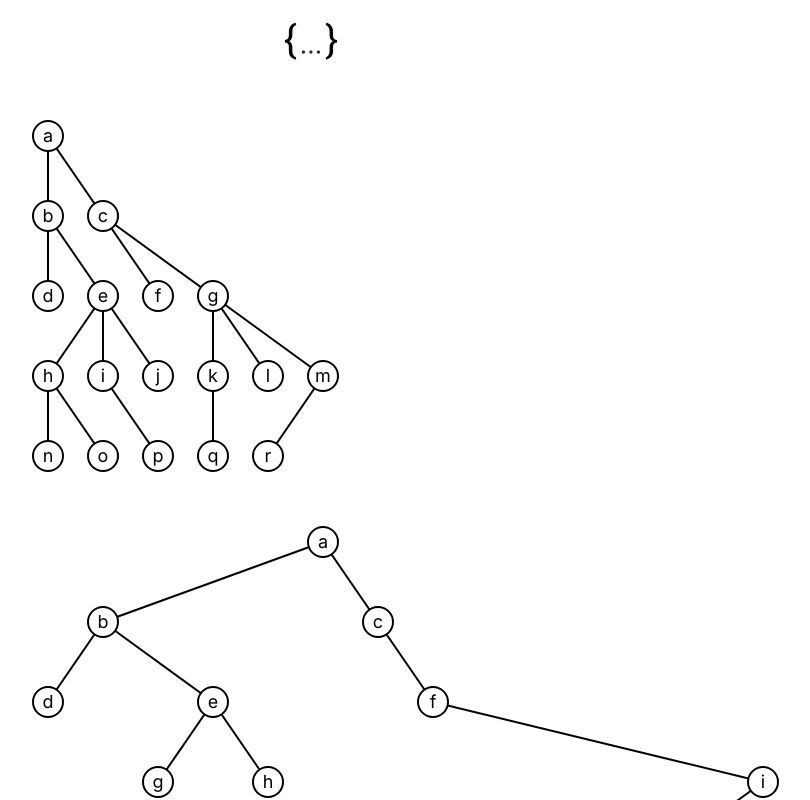
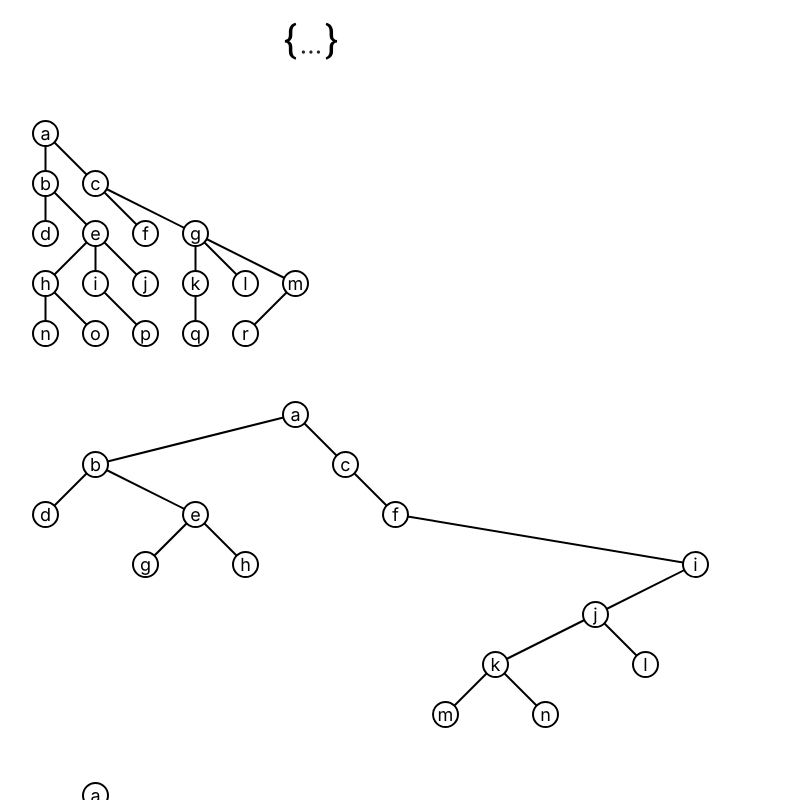
Before and after one commit to Bowen7/blog, a Next.js app: page /demos/tree-drawing in a window 1280 px wide. Shown: the top 800 px of the page, without its empty margins (329-1139 px from the left). Built offline with nearby package versions, Linux system fonts and the light colour scheme.

Commit message:
refactor tree render and fix walker alogrithm

```diff
--- a/demos/tree-drawing/a-node-positioning-algorithm-for-general-trees.js
+++ b/demos/tree-drawing/a-node-positioning-algorithm-for-general-trees.js
@@ -1,7 +1,7 @@
 import { memo } from 'react'
 import cloneDeep from 'lodash/cloneDeep'
 import { maryRoot } from './tree.js'
-import { renderMaryTree } from './utils'
+import { LEVEL_SEPARATION, NODE_HEIGHT, renderMaryTree } from './utils'
 const isLeaf = (node) => !node.children || node.children.length === 0
 
 const hasLeftSibling = (node) => node.parent?.children.indexOf(node) > 0
@@ -43,13 +43,13 @@ export const walkerAlgorithm = (root) => {
 
   const apportion = (node, level) => {
     let leftmost = node.children[0]
-    const neighbor = getLeftNeighbor(leftmost)
+    let neighbor = getLeftNeighbor(leftmost)
     if (!neighbor) {
       return
     }
     let compareDepth = 1
     const depthToStop = maxDepth - level
-    while (leftmost && compareDepth <= depthToStop) {
+    while (leftmost && neighbor && compareDepth <= depthToStop) {
       let leftModSum = 0
       let rightModSum = 0
       let ancestorLeftmost = leftmost
@@ -69,19 +69,21 @@ export const walkerAlgorithm = (root) => {
       if (moveDistance > 0) {
         let tempPtr = node
         let leftSiblings = 0
-        while (tempPtr && tempPtr !== ancestorLeftmost) {
+        while (tempPtr && tempPtr !== ancestorNeighbor) {
           leftSiblings++
           tempPtr = getLeftSibling(tempPtr)
         }
         if (tempPtr) {
           const portion = moveDistance / leftSiblings
           tempPtr = node
-          while (tempPtr !== ancestorLeftmost) {
+          while (tempPtr !== ancestorNeighbor) {
             tempPtr.prelim += moveDistance
             tempPtr.modifier += moveDistance
             moveDistance -= portion
             tempPtr = getLeftSibling(tempPtr)
           }
+        } else {
+          return
         }
       }
 
@@ -90,6 +92,9 @@ export const walkerAlgorithm = (root) => {
         leftmost = getLeftmost(node, 0, compareDepth)
       } else {
         leftmost = leftmost.children[0]
+      }
+      if (leftmost) {
+        neighbor = getLeftNeighbor(leftmost)
       }
     }
   }
@@ -128,7 +133,7 @@ export const walkerAlgorithm = (root) => {
 
   const secondWalk = (node, level, modSum) => {
     node.x = node.prelim + modSum
-    node.y = level
+    node.y = level * (LEVEL_SEPARATION + NODE_HEIGHT)
     node.children?.forEach((child) =>
       secondWalk(child, level + 1, modSum + node.modifier)
     )
@@ -136,7 +141,6 @@ export const walkerAlgorithm = (root) => {
 
   firstWalk(root, 0)
   secondWalk(root, 0, 0)
-
   return root
 }
 
--- a/demos/tree-drawing/tidier-drawings-of-trees.js
+++ b/demos/tree-drawing/tidier-drawings-of-trees.js
@@ -1,9 +1,13 @@
 import { memo } from 'react'
 import cloneDeep from 'lodash/cloneDeep'
 import { trRoot } from './tree'
-import { renderBinaryTree } from './utils'
+import {
+  renderBinaryTree,
+  SIBLING_SEPARATION,
+  LEVEL_SEPARATION,
+  NODE_HEIGHT
+} from './utils'
 
-const MIN_SEPARATION = 1
 const TRAlgorithm = (root) => {
   const setup = (node, level, leftmost, rightmost) => {
     let { left, right } = node
@@ -17,7 +21,7 @@ const TRAlgorithm = (root) => {
     if (right) {
       setup(right, level + 1, rl, rr)
     }
-    node.y = level
+    node.y = level * (NODE_HEIGHT + LEVEL_SEPARATION)
     // leaf node
     if (!left && !right) {
       leftmost.addr = node
@@ -28,14 +32,14 @@ const TRAlgorithm = (root) => {
       rightmost.offset = 0
       node.offset = 0
     } else {
-      let curSep = MIN_SEPARATION
-      let rootSep = MIN_SEPARATION
+      let curSep = SIBLING_SEPARATION
+      let rootSep = SIBLING_SEPARATION
       let leftOffsetSum = 0
       let rightOffsetSum = 0
       while (left && right) {
-        if (curSep < MIN_SEPARATION) {
-          rootSep += MIN_SEPARATION - curSep
-          curSep = MIN_SEPARATION
+        if (curSep < SIBLING_SEPARATION) {
+          rootSep += SIBLING_SEPARATION - curSep
+          curSep = SIBLING_SEPARATION
         }
         if (left.right) {
           leftOffsetSum += left.offset
--- a/demos/tree-drawing/tidy-drawings-of-trees.js
+++ b/demos/tree-drawing/tidy-drawings-of-trees.js
@@ -6,7 +6,14 @@ import {
   binaryRoot,
   binaryMaxLevel
 } from './tree'
-import { renderTree, renderBinaryTree } from './utils'
+import {
+  renderBinaryTree,
+  renderMaryTree,
+  SIBLING_SEPARATION,
+  NODE_WIDTH,
+  LEVEL_SEPARATION,
+  NODE_HEIGHT
+} from './utils'
 
 const algorithm1 = (root, maxLevel) => {
   const nextPos = new Array(maxLevel).fill(0)
@@ -16,8 +23,8 @@ const algorithm1 = (root, maxLevel) => {
       walk(child, level + 1)
     })
     node.x = nextPos[level]
-    node.y = level
-    nextPos[level] += 1
+    node.y = level * (LEVEL_SEPARATION + NODE_HEIGHT)
+    nextPos[level] += SIBLING_SEPARATION + NODE_WIDTH
   }
   walk(root, 0)
   return root
@@ -31,8 +38,8 @@ const algorithm2 = (root) => {
       inOrder(left, level + 1)
     }
     node.x = nextPos
-    nextPos += 1
-    node.y = level
+    nextPos += NODE_WIDTH + SIBLING_SEPARATION
+    node.y = level * (LEVEL_SEPARATION + NODE_HEIGHT)
     if (right) {
       inOrder(right, level + 1)
     }
@@ -70,7 +77,7 @@ const algorithm3 = (root, maxLevel) => {
     } else {
       node.x = place + modifier[level]
     }
-    nextPos[level] = node.x + 2
+    nextPos[level] = node.x + NODE_WIDTH + SIBLING_SEPARATION
     node.modifier = modifier[level]
   }
 
@@ -78,7 +85,7 @@ const algorithm3 = (root, maxLevel) => {
     const { left, right } = node
     node.x += modifierSum
     modifierSum += node.modifier
-    node.y = level
+    node.y = level * (LEVEL_SEPARATION + NODE_HEIGHT)
     if (left) {
       secondWalk(left, level + 1)
     }
@@ -95,7 +102,7 @@ const algorithm3 = (root, maxLevel) => {
 
 export const Algorithm1Demo = memo(() => {
   const laidoutRoot = algorithm1(cloneDeep(treeRoot), treeMaxLevel)
-  return renderTree(laidoutRoot)
+  return renderMaryTree(laidoutRoot)
 })
 Algorithm1Demo.displayName = 'Algorithm1Demo'
 
--- a/demos/tree-drawing/utils.js
+++ b/demos/tree-drawing/utils.js
@@ -1,25 +1,32 @@
 import { Fragment } from 'react'
-export const NODE_WIDTH = 30
-export const NODE_HEIGHT = 30
-export const SIBLING_SEPARATION = 25
-export const LEVEL_SEPARATION = 50
-export const GRAPH_PADDING = 25
+const UNIT_SIZE = 25
+const GRAPH_PADDING = 25
 const FONT_SIZE = 18
 
-const getX = (x) => x * (NODE_WIDTH + SIBLING_SEPARATION) + GRAPH_PADDING
-const getY = (y) => y * (NODE_HEIGHT + LEVEL_SEPARATION) + GRAPH_PADDING
+export const NODE_WIDTH = 1
+export const NODE_HEIGHT = 1
+export const LEVEL_SEPARATION = 1
+export const SIBLING_SEPARATION = 1
 
-const renderNodesAndEdges = (nodes, edges, minX, maxX, maxY) => (
+const getRealLength = (unitLength) => unitLength * UNIT_SIZE
+
+const renderNodesAndEdges = (nodes, edges, width, height, xAdjustment = 0) => (
   <svg
-    width={getX(maxX - minX) + GRAPH_PADDING + NODE_WIDTH}
-    height={getY(maxY) + GRAPH_PADDING + NODE_HEIGHT}
+    width={width * UNIT_SIZE + GRAPH_PADDING * 2}
+    height={height * UNIT_SIZE + GRAPH_PADDING * 2}
   >
-    <g transform={`translate(${getX(-minX) - GRAPH_PADDING}, 0)`}>
+    <g
+      transform={`translate(${
+        xAdjustment * UNIT_SIZE + GRAPH_PADDING
+      }, ${GRAPH_PADDING})`}
+    >
       {edges.map(({ x1, y1, x2, y2, key }) => (
         <path
-          d={`M${getX(x1) + NODE_WIDTH / 2},${getY(y1) + NODE_HEIGHT / 2}L${
-            getX(x2) + NODE_WIDTH / 2
-          },${getY(y2) + NODE_HEIGHT / 2}`}
+          d={`M${getRealLength(x1 + NODE_WIDTH / 2)},${getRealLength(
+            y1 + NODE_HEIGHT / 2
+          )}L${getRealLength(x2 + NODE_WIDTH / 2)},${getRealLength(
+            y2 + NODE_HEIGHT / 2
+          )}`}
           key={key}
           stroke="#000"
           strokeWidth={2}
@@ -29,17 +36,17 @@ const renderNodesAndEdges = (nodes, edges, minX, maxX, maxY) => (
       {nodes.map(({ x, y, title }) => (
         <Fragment key={title}>
           <circle
-            cx={getX(x) + NODE_WIDTH / 2}
-            cy={getY(y) + NODE_HEIGHT / 2}
-            r={NODE_WIDTH / 2}
+            cx={getRealLength(x + NODE_WIDTH / 2)}
+            cy={getRealLength(y + NODE_HEIGHT / 2)}
+            r={getRealLength(NODE_WIDTH / 2)}
             stroke="black"
             strokeWidth="2"
             fill="#fff"
           />
           <text
-            x={getX(x) + NODE_WIDTH / 2}
-            y={getY(y) + NODE_HEIGHT / 2}
-            r={NODE_HEIGHT / 2}
+            x={getRealLength(x + NODE_WIDTH / 2)}
+            y={getRealLength(y + NODE_HEIGHT / 2)}
+            r={getRealLength(NODE_HEIGHT / 2)}
             textAnchor="middle"
             fontSize={FONT_SIZE}
             dy={FONT_SIZE / 3}
@@ -52,41 +59,13 @@ const renderNodesAndEdges = (nodes, edges, minX, maxX, maxY) => (
   </svg>
 )
 
-export const renderTree = (root) => {
+export const renderBinaryTree = (root) => {
   const nodes = []
   const edges = []
   const stack = [root]
   let maxX = 0
   let maxY = 0
-  while (stack.length > 0) {
-    const cur = stack.pop()
-    const { title, children = [], x, y } = cur
-    maxX = Math.max(maxX, x)
-    maxY = Math.max(maxY, y)
-    nodes.push({ title, x, y })
-    children.forEach((child) => {
-      const { x: x2, y: y2, title: childTitle } = child
-      stack.push(child)
-      edges.push({
-        x1: x,
-        y1: y,
-        x2,
-        y2,
-        key: `${title}-${childTitle}`
-      })
-    })
-  }
-
-  return renderNodesAndEdges(nodes, edges, 0, maxX, maxY)
-}
-
-export const renderBinaryTree = (root) => {
-  const nodes = []
-  const edges = []
-  const stack = [root]
   let minX = Infinity
-  let maxX = 0
-  let maxY = 0
   while (stack.length > 0) {
     const cur = stack.pop()
     const { title, left, right, x, y } = cur
@@ -118,19 +97,26 @@ export const renderBinaryTree = (root) => {
       })
     }
   }
-  return renderNodesAndEdges(nodes, edges, minX, maxX, maxY)
+  return renderNodesAndEdges(
+    nodes,
+    edges,
+    maxX - minX + NODE_WIDTH,
+    maxY + NODE_HEIGHT,
+    -minX
+  )
 }
 
 export const renderMaryTree = (root) => {
   const nodes = []
   const edges = []
   const stack = [root]
-  let minX = Infinity
   let maxX = 0
   let maxY = 0
+  let minX = Infinity
   while (stack.length > 0) {
     const cur = stack.pop()
     const { title, children = [], x, y } = cur
+
     minX = Math.min(minX, x)
     maxX = Math.max(maxX, x)
     maxY = Math.max(maxY, y)
@@ -148,5 +134,11 @@ export const renderMaryTree = (root) => {
       })
     })
   }
-  return renderNodesAndEdges(nodes, edges, minX, maxX, maxY)
+  return renderNodesAndEdges(
+    nodes,
+    edges,
+    maxX - minX + NODE_WIDTH,
+    maxY + NODE_HEIGHT,
+    -minX
+  )
 }
--- a/pages/demos/tree-drawing.js
+++ b/pages/demos/tree-drawing.js
@@ -8,11 +8,21 @@ import { WalkerAlgorithmDemo } from '../../demos/tree-drawing/a-node-positioning
 function TreeDrawing() {
   return (
     <>
-      <Algorithm1Demo />
-      <Algorithm2Demo />
-      <Algorithm3Demo />
-      <TRAlgorithmDemo />
-      <WalkerAlgorithmDemo />
+      <div>
+        <Algorithm1Demo />
+      </div>
+      <div>
+        <Algorithm2Demo />
+      </div>
+      <div>
+        <Algorithm3Demo />
+      </div>
+      <div>
+        <TRAlgorithmDemo />
+      </div>
+      <div>
+        <WalkerAlgorithmDemo />
+      </div>
     </>
   )
 }
```
